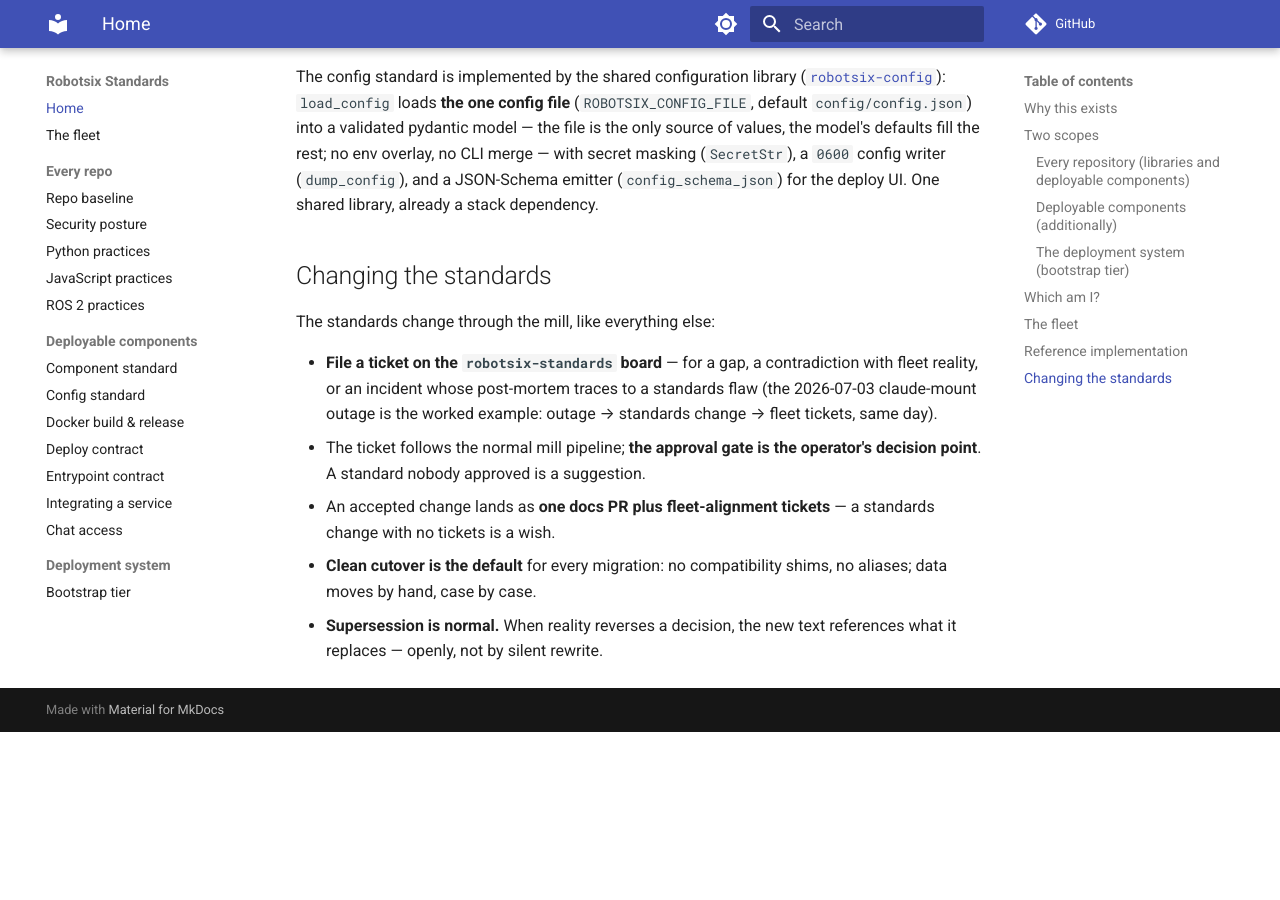
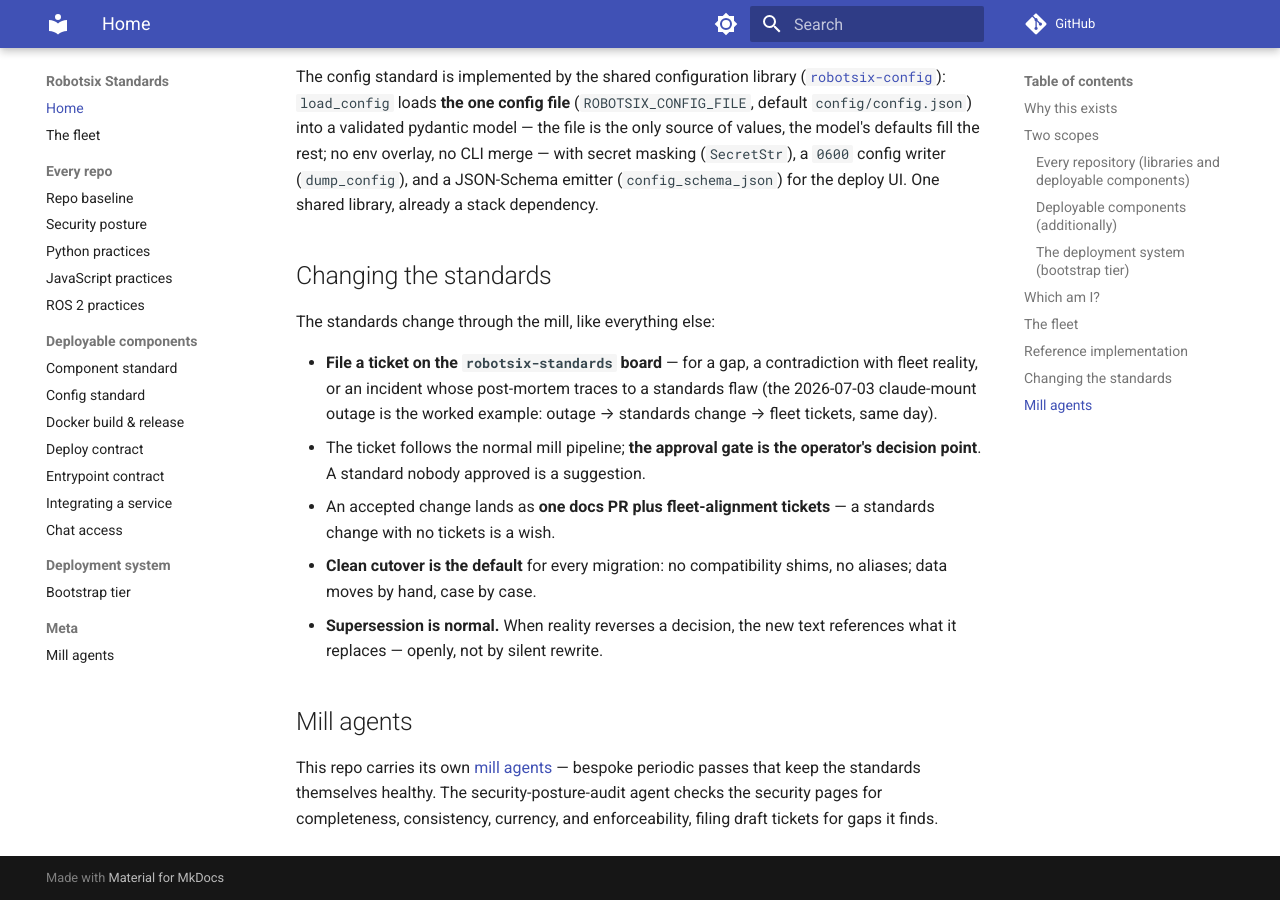
Before and after one commit to damien-robotsix/robotsix-standards, an MkDocs documentation site: the page built from docs/index.md, in a window 1280 px wide and 900 px high, scrolled down 2017 px. Built offline with MkDocs 1.6.1 and Material for MkDocs 9.7.7, drawn with Linux system fonts in a browser that asks for light colours; comment, search, counter and statistics services are not loaded; before the commit the page ends 2749 px from its top, so only the background shows below that.

Commit message:
mill: Add custom audit agent for security aspects of the standards definitions (20260717T233343Z-add-custom-audit-agent-for-security-aspe-7ef2) (#49)
Co-authored-by: robotsix-mill <mill@robotsix.local>

```diff
--- a/docs/index.md
+++ b/docs/index.md
@@ -103,3 +103,10 @@ The standards change through the mill, like everything else:
   shims, no aliases; data moves by hand, case by case.
 - **Supersession is normal.** When reality reverses a decision, the new text
   references what it replaces — openly, not by silent rewrite.
+
+## Mill agents
+
+This repo carries its own [mill agents](mill-agents.md) — bespoke periodic
+passes that keep the standards themselves healthy. The security-posture-audit
+agent checks the security pages for completeness, consistency, currency, and
+enforceability, filing draft tickets for gaps it finds.
--- a/mkdocs.yml
+++ b/mkdocs.yml
@@ -59,3 +59,5 @@ nav:
       - Chat access: chat-access-standard.md
   - Deployment system:
       - Bootstrap tier: deployment-system.md
+  - Meta:
+      - Mill agents: mill-agents.md
```
Also changed, not shown: CHANGELOG.md (+4 -0 lines), changelog.d/20260717T233343Z-add-custom-audit-agent-for-security-aspe-7ef2.misc.md (added, +1 -0 lines), docs/mill-agents.md (added, +66 -0 lines), 1 other file.
